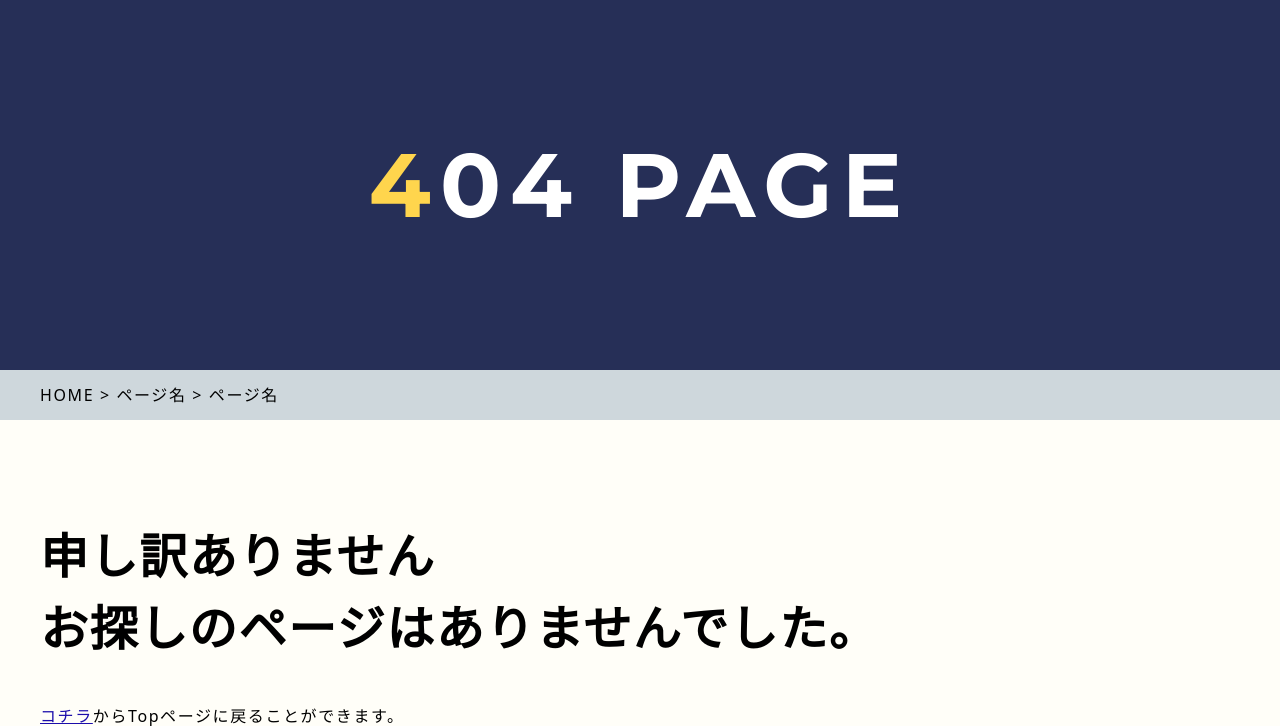
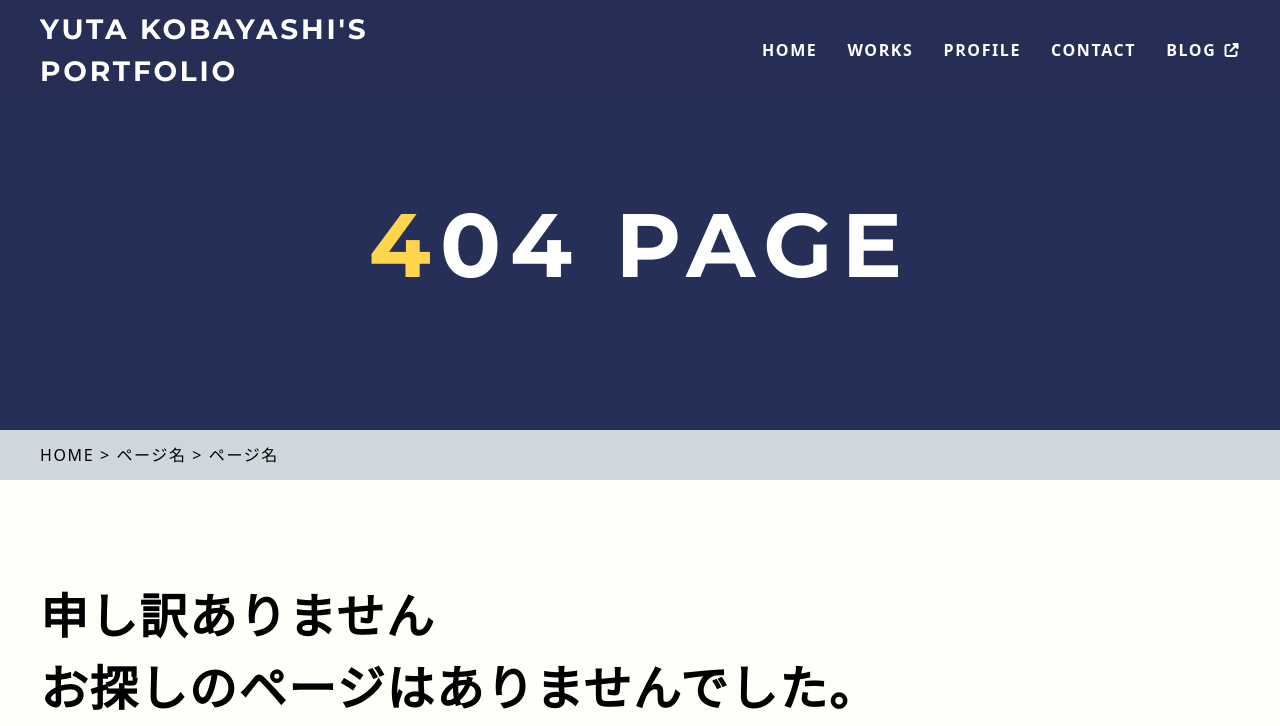
Before and after one commit to kbo580/my-portfolio-2022.7.25, a PHP site: page /404.html in a window 1280 px wide. Shown: the top 726 px of the page. Run offline with PHP 8.4, Linux system fonts and the light colour scheme; some libraries are stand-ins or nearby versions; some web fonts are replaced.

Commit message:
no message

```diff
--- a/css/styles.css
+++ b/css/styles.css
@@ -153,7 +153,7 @@ footer {
 
 /* 下層ページのページタイトル */
 .page-heading {
-  padding: 60px 20px;
+  padding: 110px 20px 60px;
   text-align: center;
   background-color: #262f57;
   color: #fff;
@@ -196,7 +196,7 @@ footer {
   }
   /* 下層ページのページタイトル */
   .page-heading {
-    padding: 140px 40px;
+    padding: 200px 40px 140px;
   }
 }
 /* -------------------------------------------- */
@@ -403,8 +403,11 @@ footer {
   height: 70px;
   width: 100%;
   color: #fff;
-  background-color: #000;
-  display: none;
+  background-color: rgba(38, 47, 87, 0.8);
+  position: absolute;
+  right: 0;
+  top: 0;
+  z-index: 4;
 }
 .header.fadein {
   background-color: rgba(38, 47, 87, 0.5);
@@ -651,6 +654,7 @@ body.active {
 }
 .mv__bar.--cross {
   left: 0;
+  bottom: 15%;
   height: 14px;
   width: 100%;
 }
@@ -693,6 +697,7 @@ body.active {
   font-size: 33px;
   font-size: min(max(33px, 2.0625rem + (1vw - 3.75px) * 5.1934), 80px);
   padding: 200px 0px;
+  padding: 270px 0px 200px;
   position: relative;
   z-index: 2;
 }
--- a/css/styles.scss
+++ b/css/styles.scss
@@ -181,7 +181,7 @@ footer {
 
 /* 下層ページのページタイトル */
 .page-heading{
-  padding: 60px 20px;
+  padding: 110px 20px 60px;
   text-align: center;
   background-color: $mainColor;
   color: #fff;
@@ -235,7 +235,7 @@ footer {
 
   /* 下層ページのページタイトル */
   .page-heading{
-    padding: 140px 40px;
+    padding: 200px 40px 140px;
   }
 
 
@@ -458,8 +458,11 @@ footer {
   height: 70px;
   width: 100%;
   color: #fff;
-  background-color: #000;
-  display: none;
+  background-color: rgba($mainColor, 0.8);
+  position: absolute;
+  right: 0;
+  top: 0;
+  z-index: 4;
 
   &.fadein{
     background-color: rgba(38, 47, 87 , 0.5);
@@ -651,6 +654,7 @@ body.active{
 
   .gnav--pc{
     display: block;
+    // display: none;
   }
 }
 
@@ -703,6 +707,7 @@ body.active{
     //横
     &.--cross{
       left: 0;
+      bottom: 15%;
       height: 14px;
       width: 100%;
 
@@ -745,12 +750,14 @@ body.active{
   left: 0;
   top: 0;
 }
+
 .site-title{
   color: #fff;
   letter-spacing: 0.15em;
   font-size: 33px;
   font-size: min(max(33px, calc(2.0625rem + ((1vw - 3.75px) * 5.1934))), 80px);
   padding: 200px 0px;
+  padding: 270px 0px 200px;
   position: relative;
   z-index: 2;
 }
--- a/index.html
+++ b/index.html
@@ -19,6 +19,7 @@
 </head>
 
 <body>
+  <!-- <div class="q"></div> -->
   <header class="header">
     <div class="header__wrapper inner">
       <h1 class="logo en-text">
@@ -30,8 +31,6 @@
         <div class="bar"></div>
         <div class="bar"></div>
       </div>
-
-
 
       <!-- sp用ナビメニュー -->
       <nav class="gnav gnav--sp">
```
